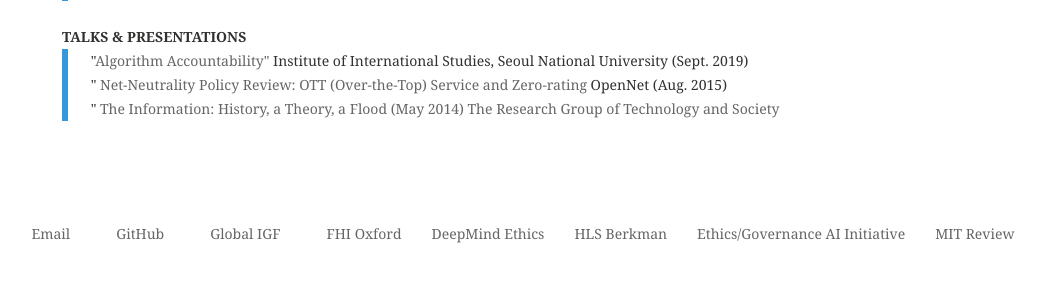
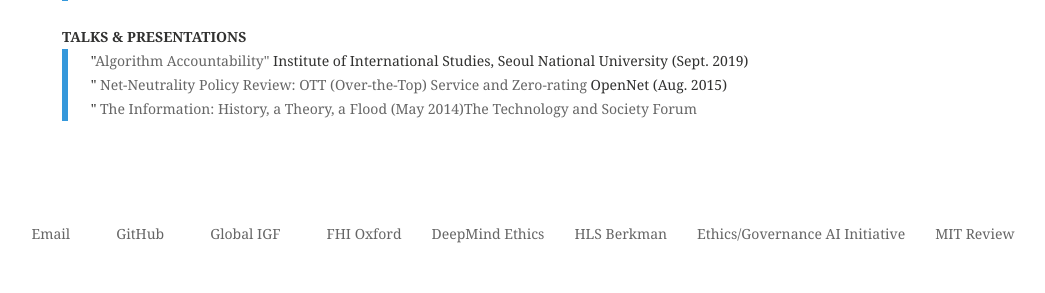
Before and after one commit to eunchangchoi/eunchangchoi.github.io, a Jekyll site: the page built from index.md, in a window 1280 px wide. Shown: the part 1469-1762 px from the top of the page, without its empty margins (38-1083 px from the left). Built offline with Jekyll 4.4.1, drawn with Linux system fonts in a browser that asks for light colours.

Commit message:
Update index.md

```diff
--- a/index.md
+++ b/index.md
@@ -43,4 +43,4 @@ title: "Eun Chang Choi"
   <blockquote>
    "<a href="www.cis.snu.ac.kr/sub2/2_2_6_2.php?mode=view&number=613&b_name=meet1_2&page=1">Algorithm Accountability"</a> Institute of International Studies, Seoul National University (Sept. 2019) <br>
 "<a href="https://opennet.or.kr/wp-content/uploads/2015/08/%EB%B0%9C%ED%91%9C%EC%9E%90%EB%A3%8C-Net-Neutrality-OTT-Zero-ratinghandout-2015812-.pdf"> Net-Neutrality Policy Review: OTT (Over-the-Top) Service and Zero-rating </a> OpenNet (Aug. 2015)<br>
- "<a href="https://networkpolitics.ne.kr/userData/board/140533967828126500.pdf"> The Information: History, a Theory, a Flood <a> (May 2014) The Research Group of Technology and Society <br>
+ "<a href="https://networkpolitics.ne.kr/userData/board/140533967828126500.pdf"> The Information: History, a Theory, a Flood <a> (May 2014)The Technology and Society Forum <br>
```
